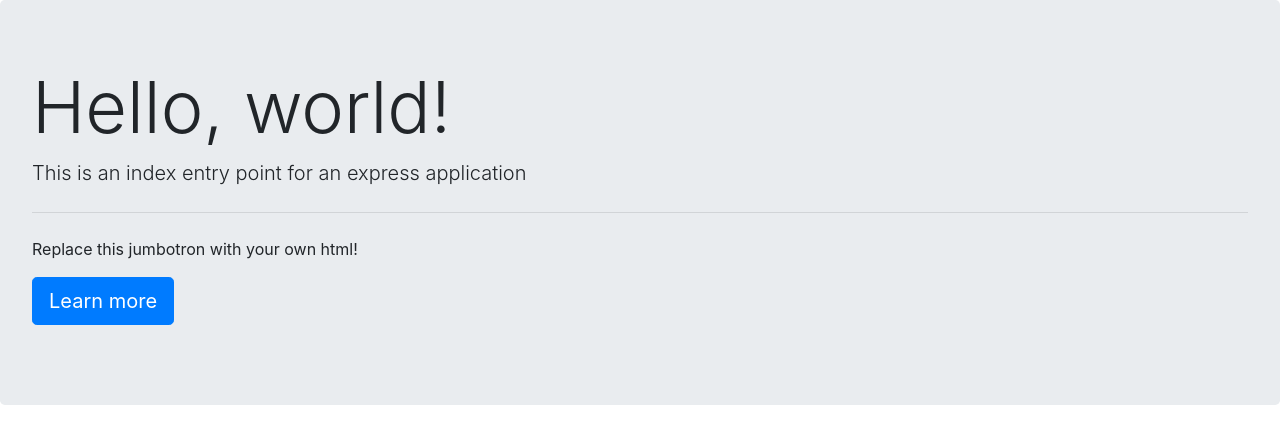
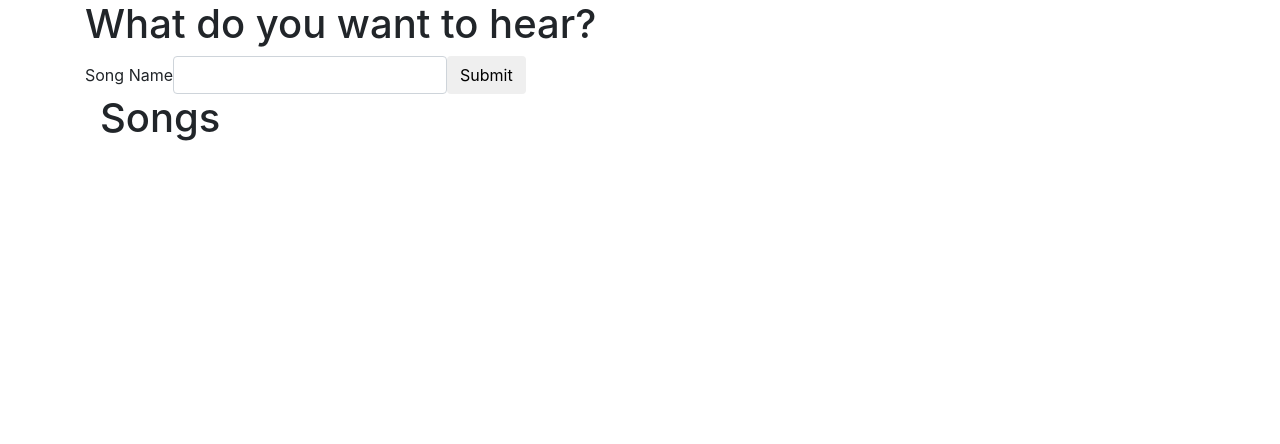
Before and after one commit to hwiley-dev/DemocracyJukebox, a website: page public/views/index.html in a window 1280 px wide. Drawn offline with nearby package versions, Linux system fonts and the light colour scheme.

Commit message:
added some html and grabbed form values

```diff
--- a/public/js/app.js
+++ b/public/js/app.js
@@ -0,0 +1,6 @@
+
+$('#sbmt').on('click', () => {
+    event.preventDefault()
+    var songName = $('#songName').val()
+  console.log(songName)
+})
--- a/public/views/index.html
+++ b/public/views/index.html
@@ -12,15 +12,28 @@
 </head>
 
 <body>
-  <div class="jumbotron">
-    <h1 class="display-3">Hello, world!</h1>
-    <p class="lead">This is an index entry point for an express application</p>
-    <hr class="my-4">
-    <p>Replace this jumbotron with your own html!</p>
-    <p class="lead">
-      <a class="btn btn-primary btn-lg" href="#" role="button">Learn more</a>
-    </p>
+<div class="container">
+  <div class="row">
+    <div class="col-md-6">
+      <h1>What do you want to hear?</h1>
+      <!-- this will have the form -->
+      <form class="form-inline">
+        <div class="form-group">
+          <label>Song Name</label>
+          <input class="form-control" id="songName">
+        </div>
+        <div class="form-group">
+        <button type="submit" class="btn btn-default" id="sbmt">Submit</button>
+      </form>
+    </div>
+
+    <div class="col-md-6">
+      <!-- this will have a list of songs -->
+      <h1>Songs</h1>
+    </div>
   </div>
+
+</div>
 
   <!-- jquery cdn -->
   <script src="https://code.jquery.com/jquery-3.3.1.js" integrity="sha256-2Kok7MbOyxpgUVvAk/HJ2jigOSYS2auK4Pfzbm7uH60=" crossorigin="anonymous"></script>
@@ -30,7 +43,16 @@
   <script>
 
   </script>
-  <script src="../js/app.js"></script>
+  <!-- <script src="../js/app.js"></script> -->
+  <script type='text/javascript'>
+
+$('#sbmt').on('click', () => {
+  event.preventDefault()
+  var songName = $('#songName').val()
+  console.log(songName)
+})
+
+  </script>
 
 </body>
 
--- a/server.js
+++ b/server.js
@@ -18,7 +18,7 @@ app.get('/getContact', function (req, res) {
   res.json(userArr)
 })
 
-app.get('/contact', function (req, res){
+app.get('/contact', function (req, res) {
   res.redirect('contact.html')
 })
 
```
Also changed, not shown: 1 other file.
